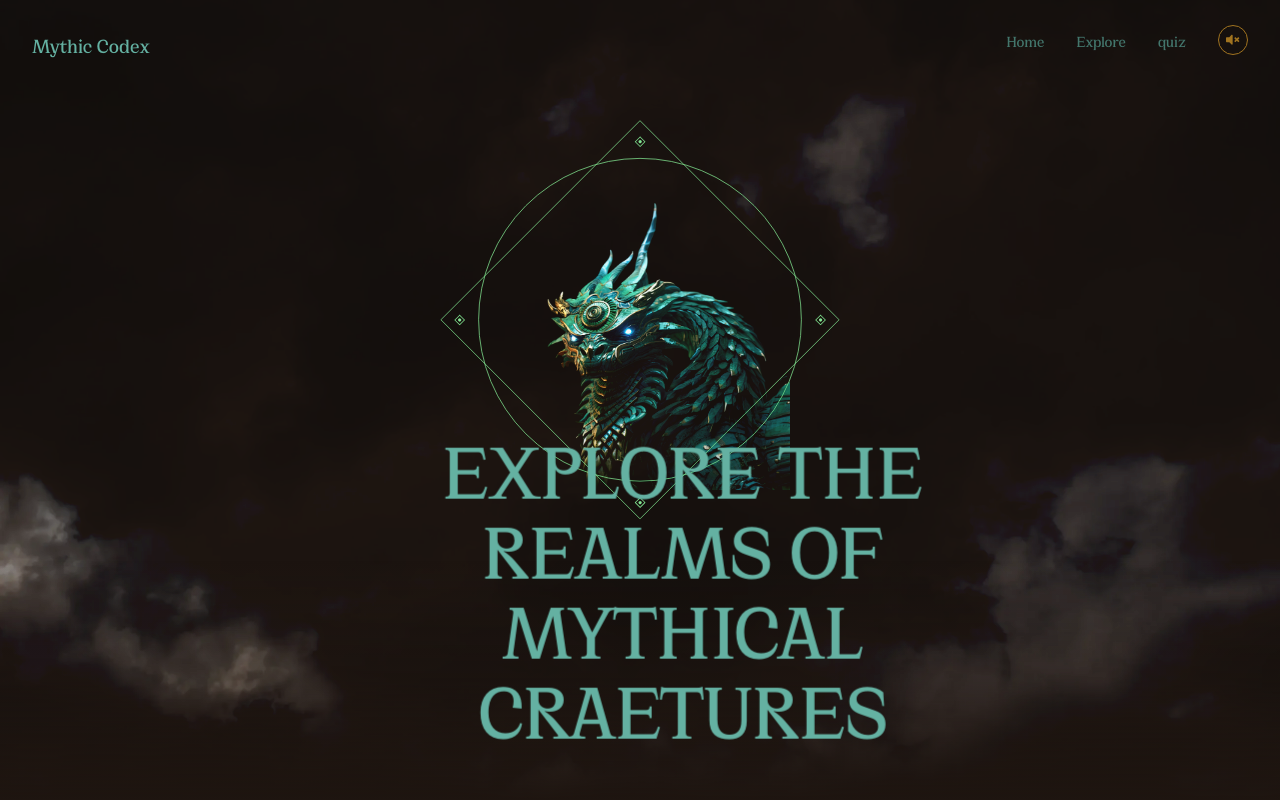
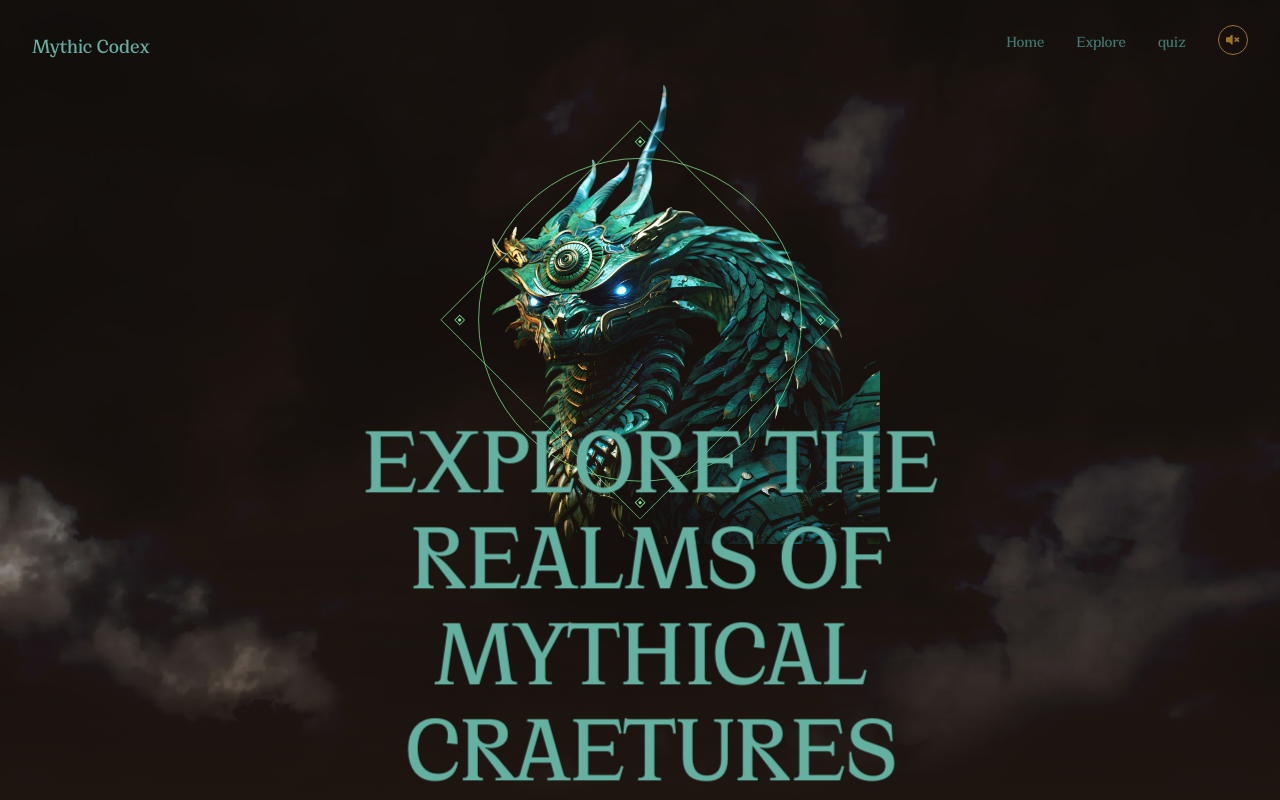
Before and after one commit to SaurabhATalele/Mythic-codex-clone, a Next.js app: page / in a window 1280 px wide. Shown: the top 800 px of the page. Built offline with nearby package versions, Linux system fonts and the light colour scheme.

Commit message:
fix: extra scroll fixed smoothen

```diff
--- a/app/globals.css
+++ b/app/globals.css
@@ -85,9 +85,9 @@
   margin: 0;
 }
 
-html,
 body {
   max-width: 100vw;
+
   overflow-x: hidden;
   background-color: rgb(30, 21, 16);
 }
--- a/app/page.tsx
+++ b/app/page.tsx
@@ -8,12 +8,12 @@ import Map from "@/components/Map/Map";
 
 const page = () => {
   return (
-    <div>
+    <>
       <Navbar />
       <Home />
       <Carousel />
       <Map />
-    </div>
+    </>
   );
 };
 
--- a/components/Home/Home.module.css
+++ b/components/Home/Home.module.css
@@ -1,6 +1,6 @@
 .home__page {
   position: relative;
-  width: 100vw;
+  /* width: 100vw; */
   perspective: 10px;
   /* overflow-y: auto; */
   scroll-behavior: smooth;
@@ -11,9 +11,9 @@
 } */
 
 .heading {
-  width: 60%;
-  font-size: 5rem;
-  line-height: 5rem;
+  width: 70%;
+  font-size: 8rem;
+  line-height: 8rem;
   font-weight: normal;
   font-family: "cirka";
   color: var(--color-primary);
@@ -22,7 +22,7 @@
   text-align: center;
   text-transform: uppercase;
   z-index: 5;
-  transform: translate(50%, 0%) translateZ(-20px) scale(3);
+  transform: translate(25%, 0%) translateZ(-20px) scale(3);
 }
 
 .home__image {
@@ -30,8 +30,11 @@
   top: 50%;
   left: 50%;
   z-index: 0;
-  transform: translate(-50%, -60%) scale(1);
+  transform: translate(-50%, -60%) scale(1.6);
+
 }
+
+
 
 .cloud {
   width: 100vw;
@@ -80,3 +83,10 @@
   right: 0%;
   border-radius: 50%;
 }
+
+@media screen and (max-width: 1400px) {
+  .heading {
+    font-size: 6rem;
+    line-height: 6rem;
+  }
+}
--- a/components/Home/Home.tsx
+++ b/components/Home/Home.tsx
@@ -16,12 +16,14 @@ const Home = (props: Props) => {
     ) as HTMLImageElement | null;
 
     scroll((progress) => {
-      rotateWheel && (rotateWheel.style.transform = `translate(-50%,-70%) rotate(${
-        progress * 1000
-      }deg)
+      rotateWheel &&
+        (rotateWheel.style.transform = `translate(-50%,-70%) rotate(${
+          progress * 1000
+        }deg)
       scale(${1 - progress * 1.5})
       `);
-    scalingimage&&(scalingimage.style.transform = `translate(-50%,-70%)
+      scalingimage &&
+        (scalingimage.style.transform = `translate(-50%,-70%)
       scale(${1 - progress * 1.5})
       `);
     });
@@ -36,6 +38,7 @@ const Home = (props: Props) => {
           width={300}
           height={300}
           id="image"
+          priority={true}
           className={styles.home__image}
           alt="creature"
         />
```
